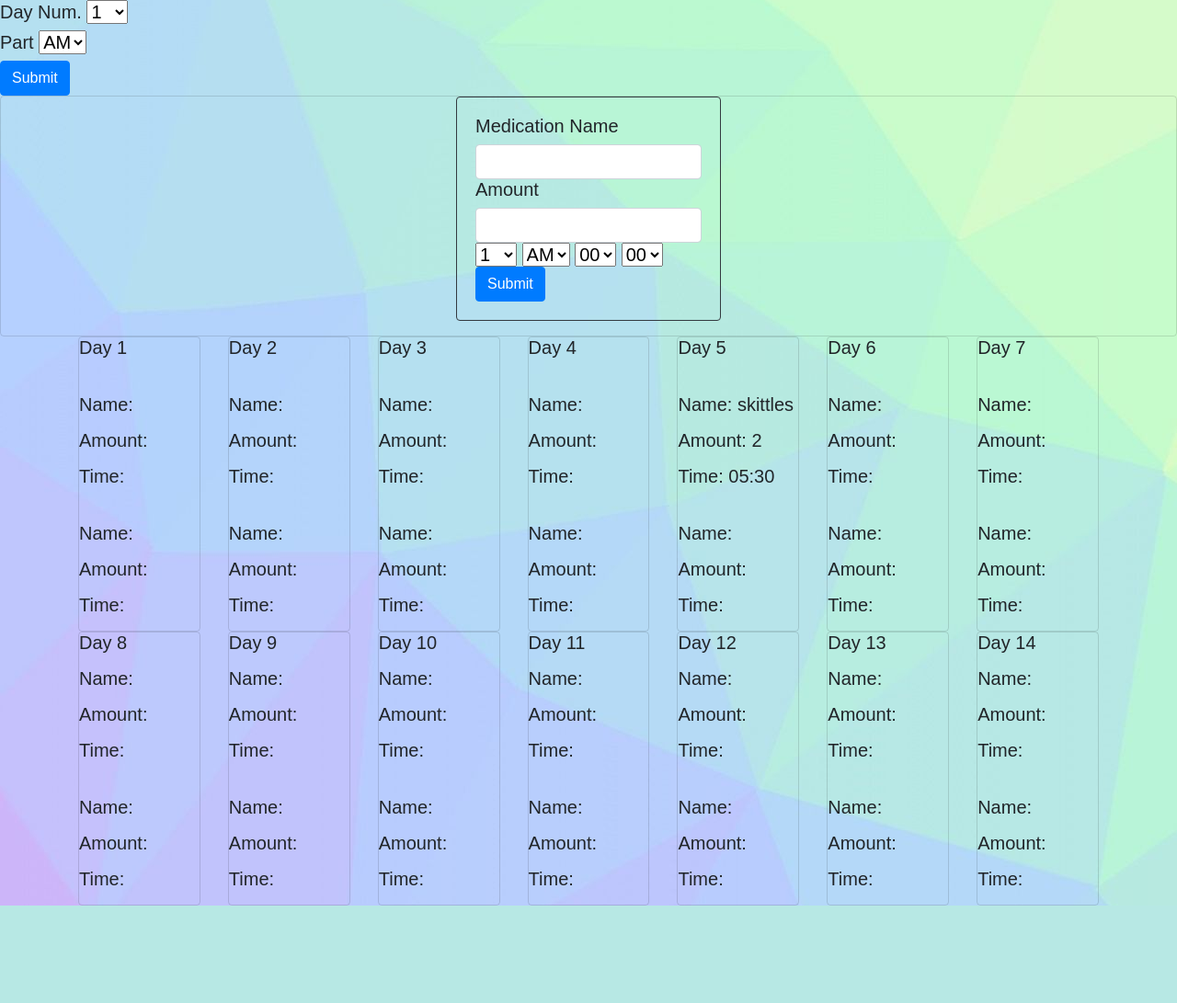
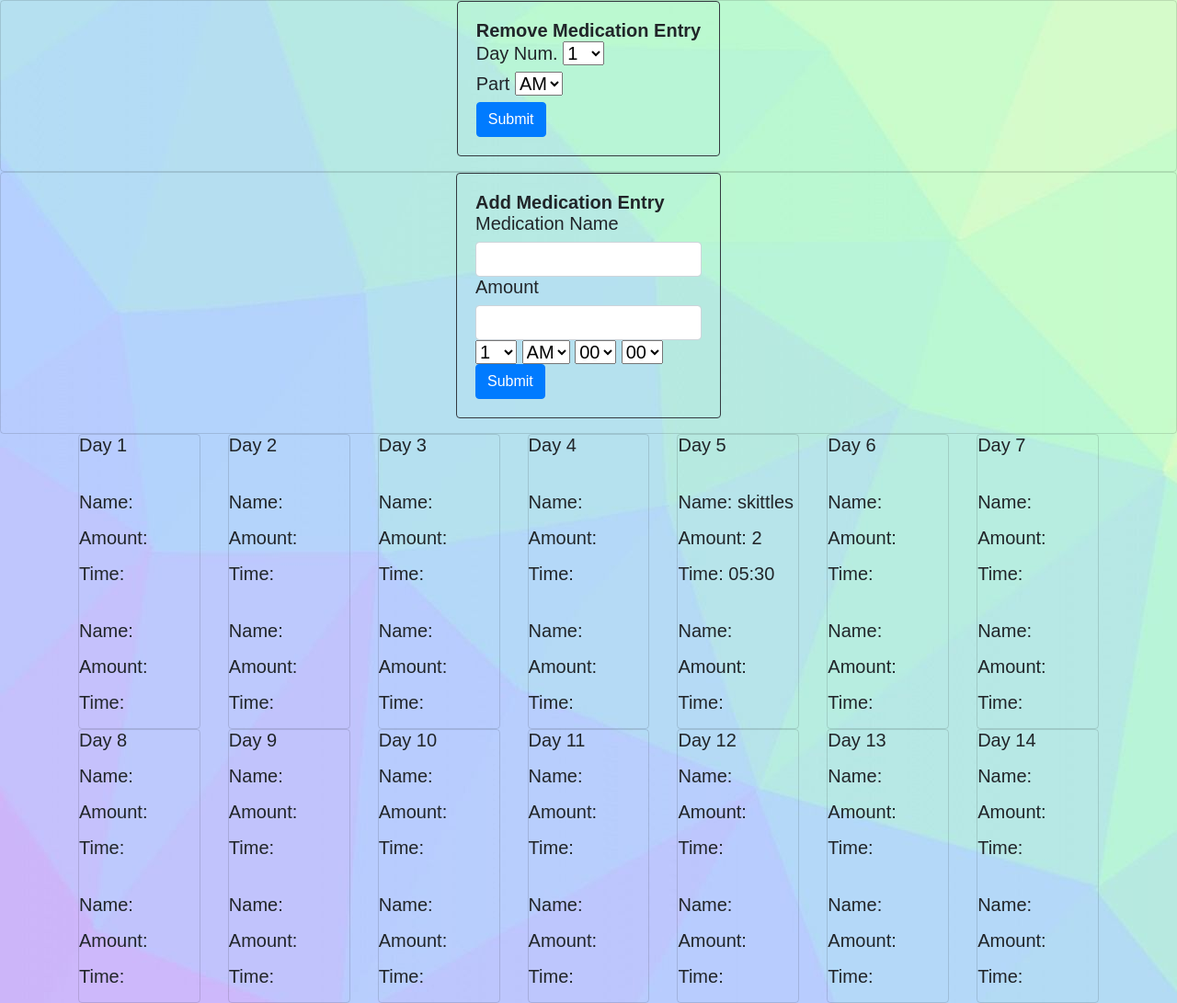
Before and after one commit to Soup-tech/CapstoneDesign, a PHP site: page /caregiver/medication-scheduling.php in a window 1280 px wide. Shown: the part 89-1180 px from the top of the page at 92% size. Before the commit the page ends 1074 px from the top, so only its background shows below. Run offline with PHP 8.4, Linux system fonts and the light colour scheme; data comes from the database, SQL or seed files in the repository.

Commit message:
Formatting changes to medication-scheduling

```diff
--- a/caregiver/medication-scheduling.php
+++ b/caregiver/medication-scheduling.php
@@ -139,6 +139,11 @@
     }
     </style>
 </head>
+
+<div class="card">
+    <div class="card border-dark mb-3" style="max-width: 18rem;">
+        <div class="card-body">
+            <b> Remove Medication Entry </b>
             <form id="reset" method="POST">
                 <label for="">Day Num.</label>
                 <select name="day">
@@ -166,10 +171,14 @@
                 <br>
                 <button type="submit" name="reset" class="btn btn-primary">Submit</button>
             </form>
+        </div>
+    </div>
+</div>
 
 <div class="card">
     <div class="card border-dark mb-3" style="max-width: 18rem;">
         <div class="card-body">
+        <b> Add Medication Entry </b>
             <form id="Dispatch-Time" method="POST">
                 <label for="">Medication Name</label>
                 <input type="text" name="name" class="form-control">
--- a/includes/dbhandler.php
+++ b/includes/dbhandler.php
@@ -2,7 +2,7 @@
 
 $servername = "localhost";
 $dbuname = "root";
-$dbpass = "G0dH@d3s";
+$dbpass = "";
 $dbname = "capstone";
 
 $conn = mysqli_connect($servername,$dbuname,$dbpass,$dbname);
```
Lines whose indentation alone changed are shown as unchanged.
